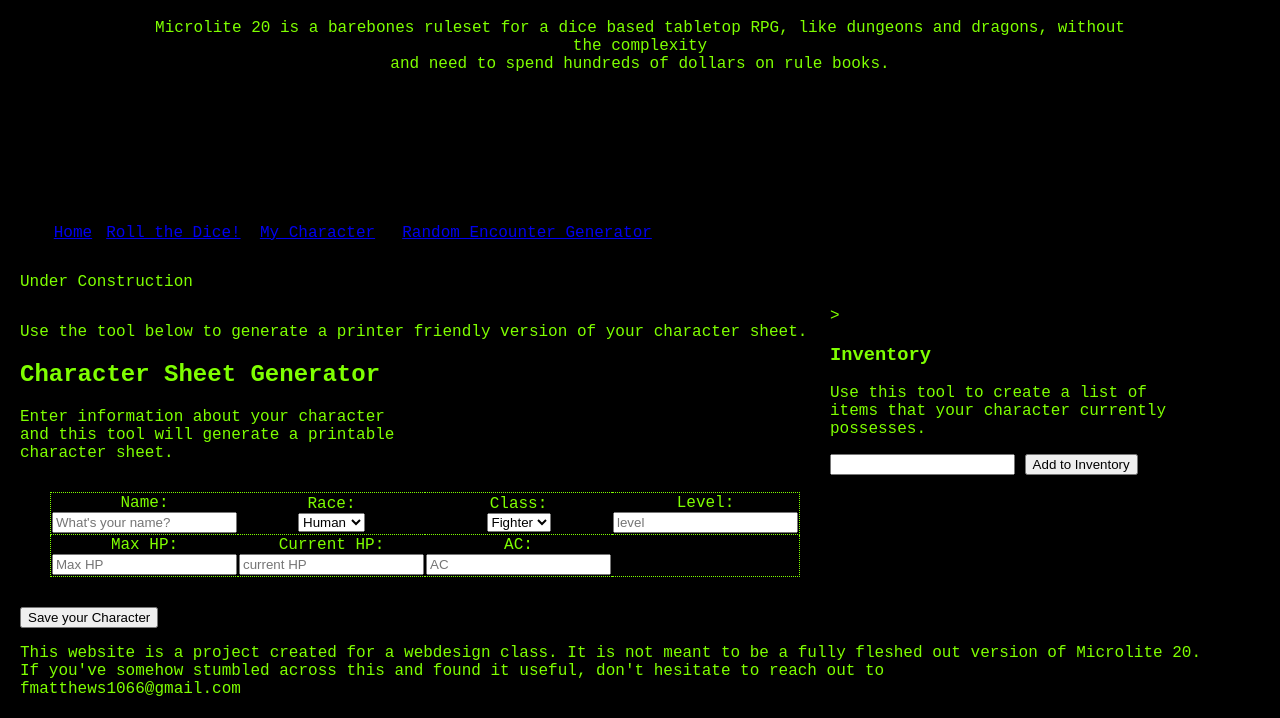
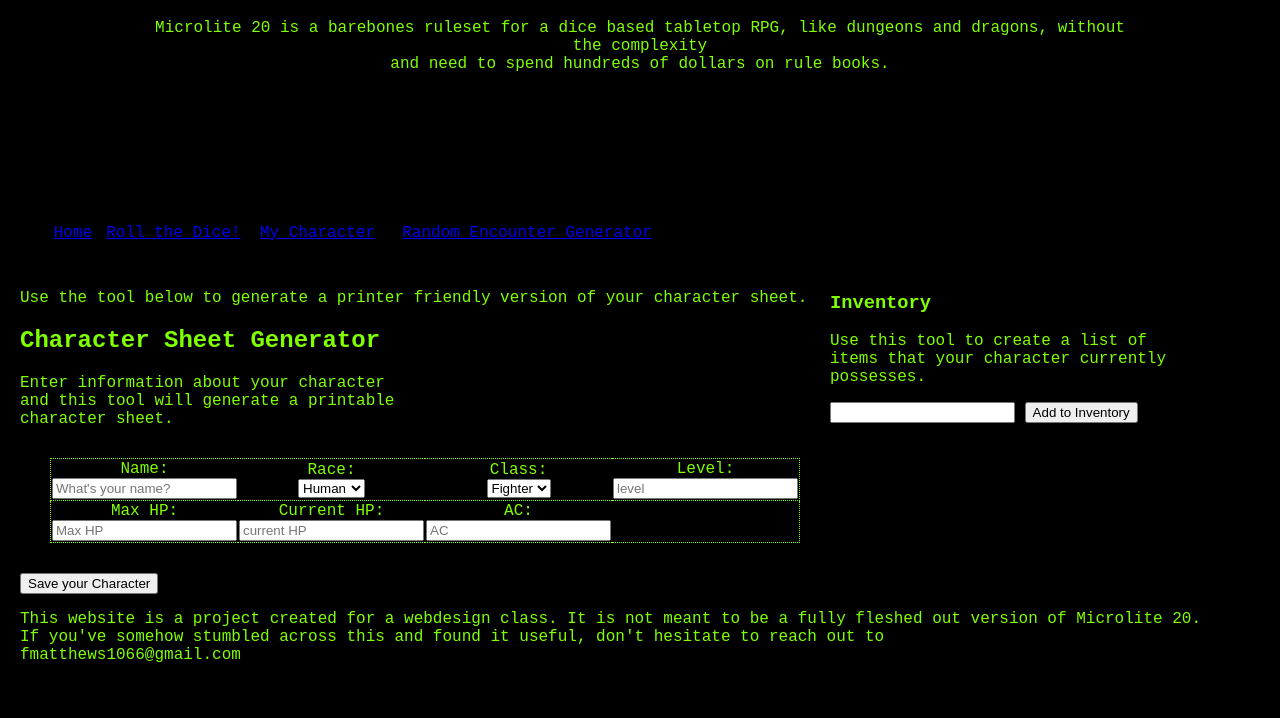
Before and after one commit to fmatthews1066/MatthewsWebdesignFinalProjectFinalDraft, a plain HTML site: page Charactersheet.html in a window 1280 px wide. Shown: the part 201-919 px from the top of the page. After the commit the page ends 885 px from the top, so only its background shows below. Drawn offline with Linux system fonts and the light colour scheme.

Commit message:
Update Charactersheet.html

```diff
--- a/Charactersheet.html
+++ b/Charactersheet.html
@@ -63,7 +63,7 @@
             </table>
         </div>
         </nav>
-        <p>Under Construction</p>
+
         <div class="main">
             <div>
                 <p>Use the tool below to generate a printer friendly version of your character sheet.</p>
@@ -128,7 +128,7 @@
                 </form>
             </div>
             <div>
-                <!--Creates a list of items in inventory and stores them in an array-->>
+                <!--Creates a list of items in inventory and stores them in an array-->
                 <h3>Inventory</h3>
                 <p>
                     Use this tool to create a list of <br>
@@ -174,4 +174,5 @@
             </p>
         </footer>
     </body>
+
 </html>
```
